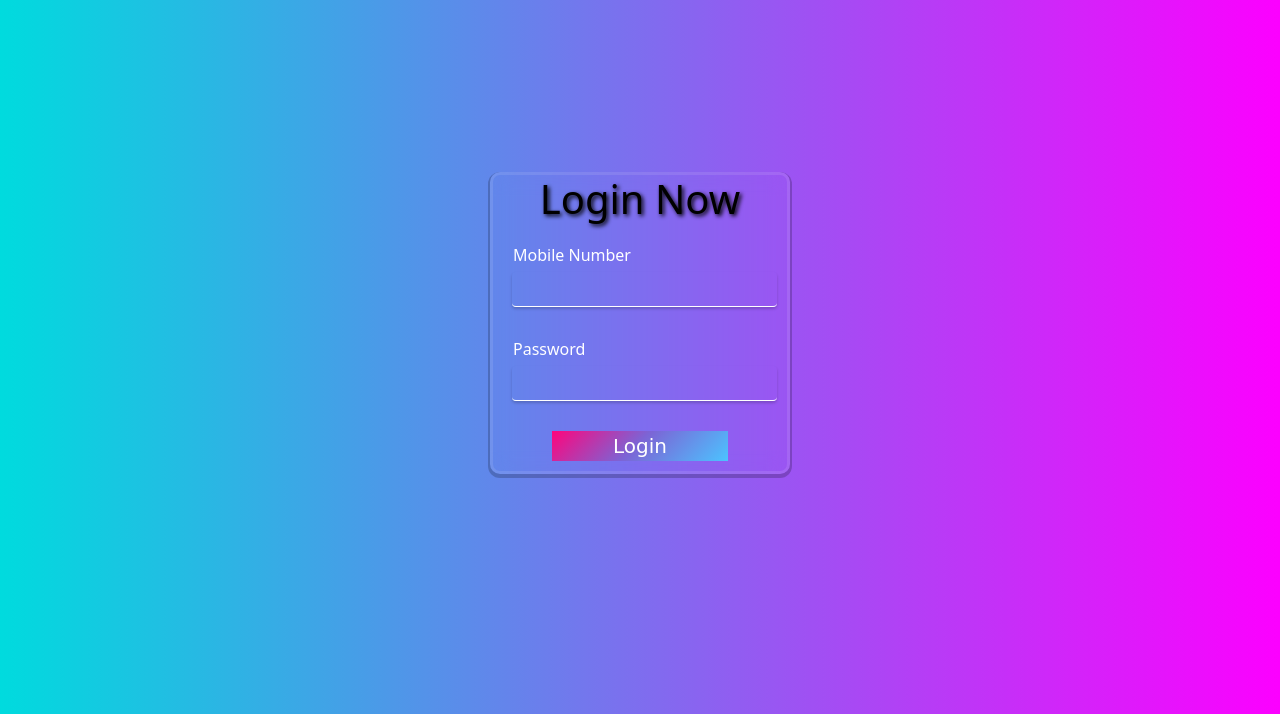
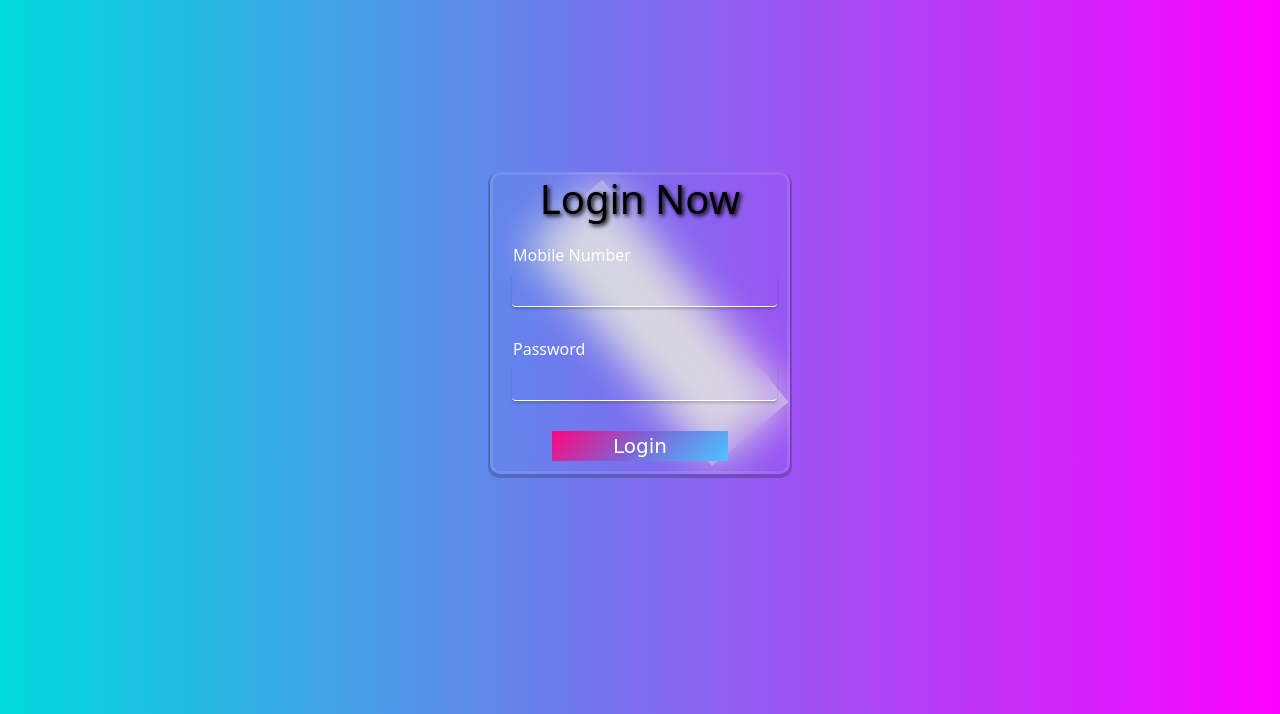
Before and after one commit to mrbrajeshdabi/Gome-social-media-, a PHP site: page /login.php in a window 1280 px wide. Shown: the part 47-761 px from the top of the page. Run offline with PHP 8.4, Linux system fonts and the light colour scheme.

Commit message:
update files

```diff
--- a/css/style.css
+++ b/css/style.css
@@ -41,13 +41,13 @@ body{
   box-shadow: 0px 2px 0px 2px rgba(0,0,0,0.2);
   background-size: cover;
   background-position: center;
-  color: black;
+  color: #fff;
 
 }
 .login_frm{
   width: 300px;
   height: auto;
-  backdrop-filter: blur(10px);
+  backdrop-filter: blur(20px);
   border: 3px solid rgba(255,255,255,0.1);
   border-radius: 10px;
   margin: 90px auto 0;
@@ -58,7 +58,7 @@ body{
   box-shadow: 0px 2px 0px 2px rgba(0,0,0,0.2);
   background-size: cover;
   background-position: center;
-  color: black;
+  color:#fff;
 
 }
 h1{
@@ -480,6 +480,15 @@ td{
   top: 10%;
   left: 40%;
 }
+.loginleftbox{
+  width: 290px;
+  height: 100px;
+  background-color: rgba(225, 225, 225, 0.9);
+  transform: rotate(50deg);
+  position: fixed;
+  top: 40%;
+  left: 40%;
+}
 .rightbox{
   width: 290px;
   height: 50px;
--- a/login.php
+++ b/login.php
@@ -14,7 +14,8 @@
 <?php
 require("element/nav.php");
 ?>
-   <form class="login_frm">
+<div class="loginleftbox"></div>
+   <form class="login_frm text-light">
      <center><h1>Login Now </h1></center>
      <center class="mt-5 mb-2 d-none text"><span class="alert alert-warning text-center p-2  mb-0 msg"></span></center>
      <div class="form-group">
--- a/pages/notification.php
+++ b/pages/notification.php
@@ -37,7 +37,7 @@ require("../php/db.php");
                                       <tr class="out">
                                       <td><h4>'.$d['username'].'</h4></td>
                                       <td class="accept"><button class="btn btn-success rubtn ms-5" pid="'.$data['id'].'" uuid='.$data['sendrequestid'].' msg="accept">Accept</button></td>
-                                      <td class="cancel"><button class="btn btn-danger rubtn ms-5" pid="'.$data['id'].'" uuid='.$data['sendrequestid'].' msg="cancel">cancel</button></td>
+                                      <td class="cancel"><button class="btn btn-danger rubtn ms-2" pid="'.$data['id'].'" uuid='.$data['sendrequestid'].' msg="cancel">cancel</button></td>
                                       </tr>
 
                               ';
```
